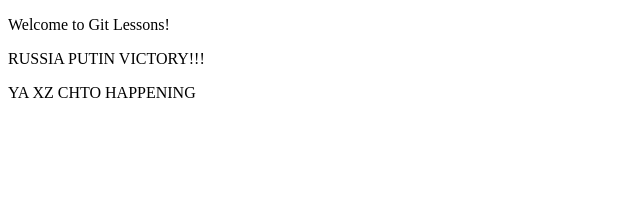
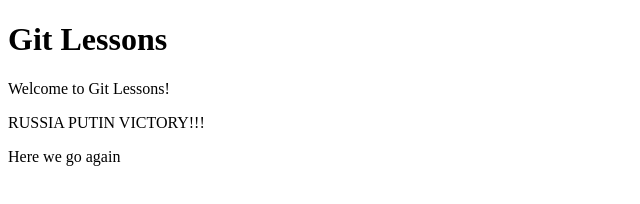
Before and after one commit to kuzGo-beer/testGitLessons, a plain HTML site: page index.html in a window 1280 px wide. Shown: the whole page, without its empty margins (0-640 px from the left). Drawn offline with Linux system fonts and the light colour scheme.

Commit message:
main_commit1

```diff
--- a/index.html
+++ b/index.html
@@ -6,8 +6,9 @@
     <title>Git Lessons - Learn Git Easily</title>
 </head>
 <body>
+    <h1>Git Lessons</h1>
     <p>Welcome to Git Lessons!</p>
     <p>RUSSIA PUTIN VICTORY!!!</p>
-    <p>YA XZ CHTO HAPPENING</p>
+    <span>Here we go again</span>
 </body>
 </html>
```
